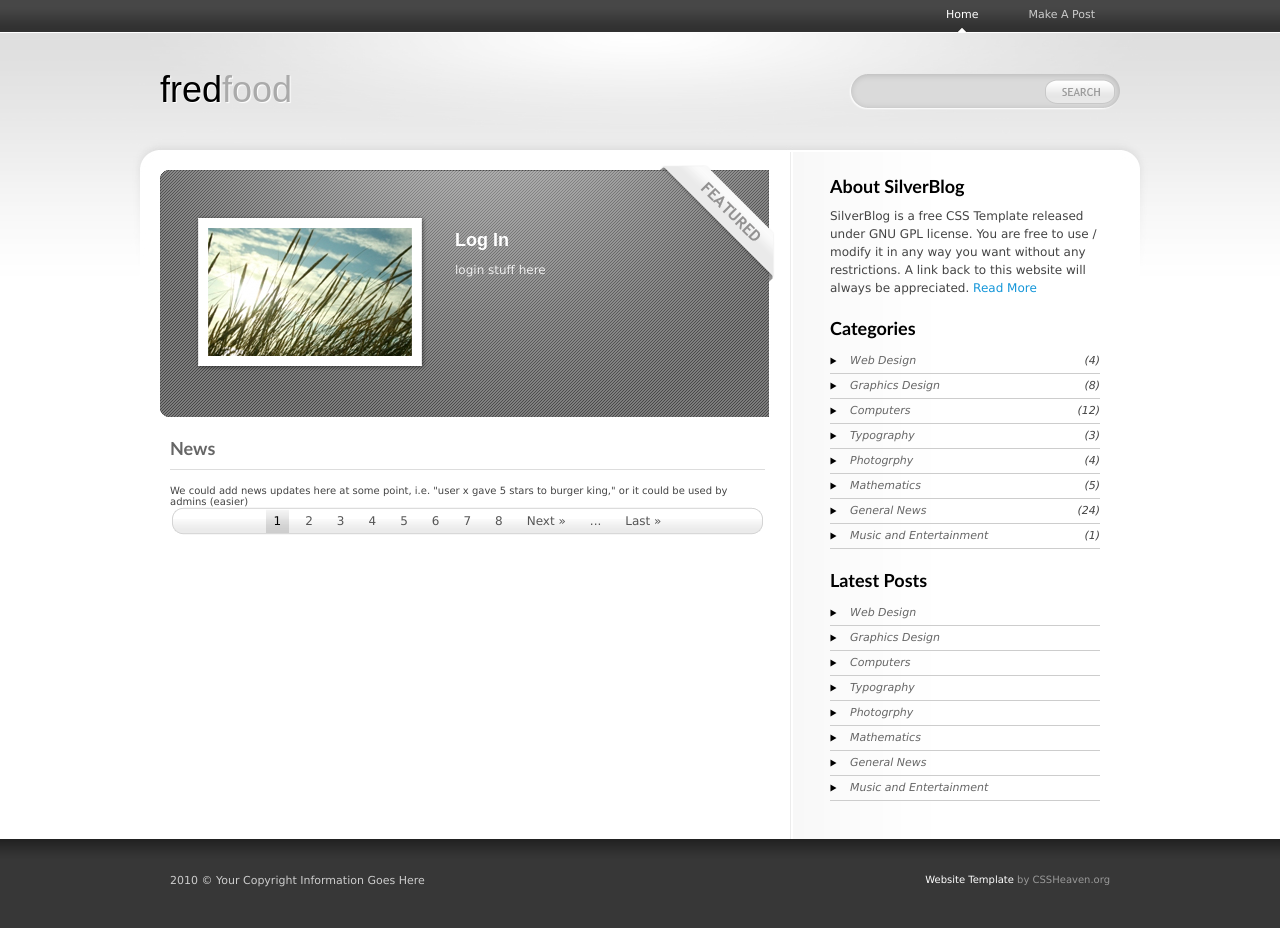
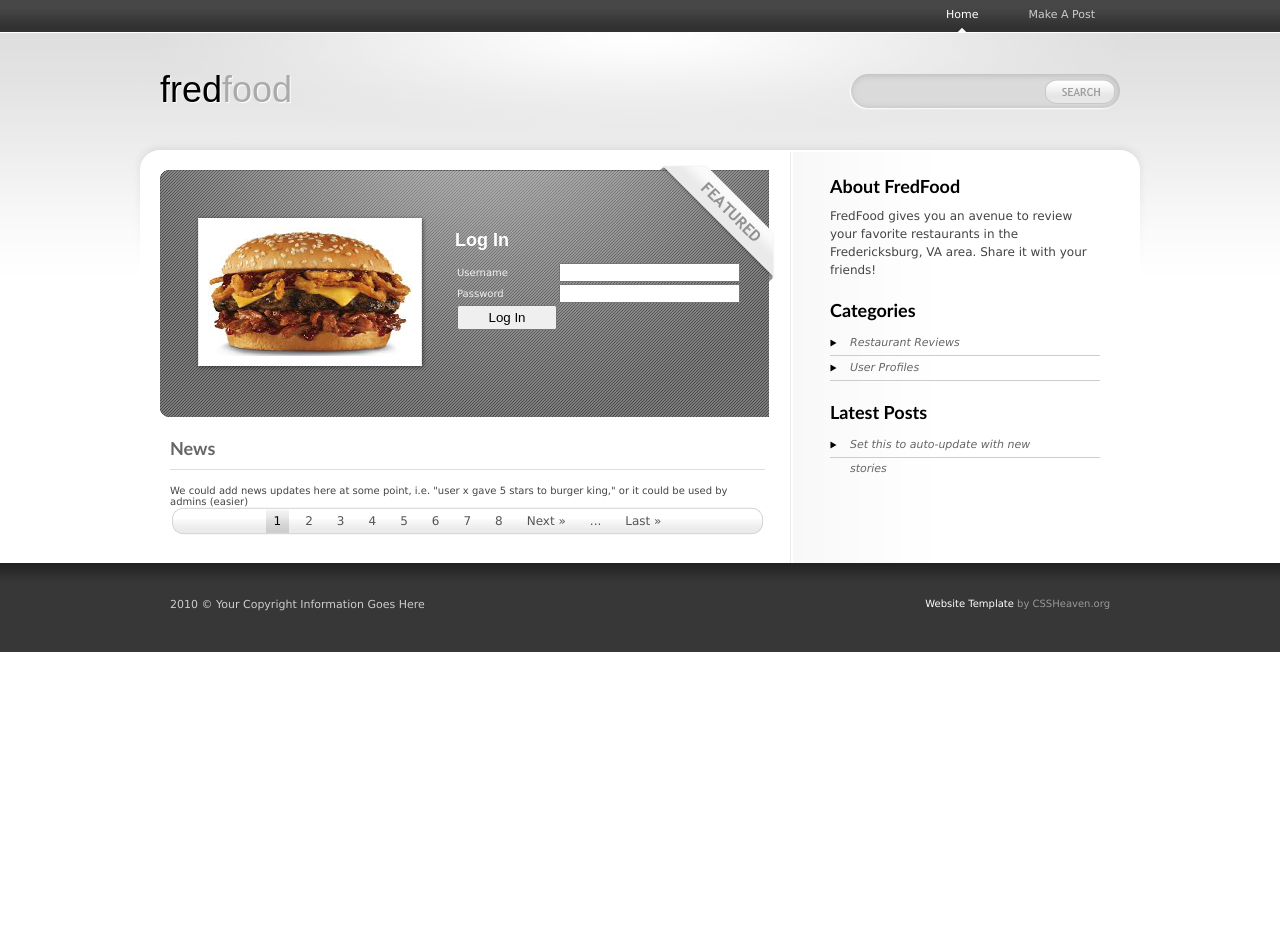
Before and after one commit to sschmith/FredericksburgFood, a PHP site: page / in a window 1280 px wide. After the commit the page ends 652 px from the top, so only its background shows below. Run offline with PHP 8.4, Linux system fonts and the light colour scheme; data that the repository does not hold is empty.

Commit message:
Updated home page

```diff
--- a/index.php
+++ b/index.php
@@ -74,7 +74,12 @@ fred<span>food</span>
   <img src="images/img1.jpg" width="204" height="128" alt="img1"></div>
   <div class="fttxt">
   <h3>Log In</h3>
-  <p> login stuff here </p>
+  <form action="submitLogin.php" method="post">
+  <table>
+  <tr><td>Username</td><td><input type=text name=login id=login size=20/></td></tr>
+  <tr><td>Password</td><td><input type=password name=password id=password size=20/></td></tr>
+  <tr><td><input type="submit" value="Log In"/ style="height: 25px; width: 100px" ></tr></td>
+  </table>
   </div>
   </div>
 </section>
@@ -85,7 +90,8 @@ News
 </h2>
 <p> We could add news updates here at some point, i.e. "user x gave 5 stars to burger king," or it could be used by admins (easier) </p>
 <?php
-$db = mysqli_connect('localhost', 'root', '', 'blog_posts');
+/*
+$db = mysqli_connect('localhost', 'root', '', '');
 $query = "SELECT * FROM blogs ORDER BY Date";
 $result = mysqli_query($db, $query);
 while($row = mysqli_fetch_array($result))
@@ -99,6 +105,7 @@ echo "<header><h3>$author</h3><p class=\"postinfo\">Published on <time>$currentd
 echo "<p>$blog</p><footer><span class=\"author\">$author</span><span class=\"permalink\"><a href=\"#permalink\">Read Full</a></span>";
 echo "<span class=\"comments\"><a href=\"#\">0 Comments</a></span></footer></article>";
 }
+*/
 ?>
 <div class="wp-pagenavi">
 <span class="current">1</span><a href="/page/2/" title="2">2</a><a href="/page/3/" title="3">3</a><a href="/page/4/" title="4">4</a><a href="/page/5/" title="5">5</a><a href="/page/6/" title="6">6</a><a href="/page/7/" title="7">7</a><a href="/page/8/" title="8">8</a><a href="/page/2/">Next &raquo;</a><span class="extend">...</span><a href="/page/27/" title="Last &raquo;">Last &raquo;</a></div>
@@ -107,20 +114,14 @@ echo "<span class=\"comments\"><a href=\"#\">0 Comments</a></span></footer></art
 </section>
 <section id="sidebar">
 <div id="sidebarwrap">
-<h2>About SilverBlog</h2>
-<p>SilverBlog is a free CSS Template released under GNU GPL license. You are free to use / modify it in any way you want without any restrictions.  A link back to this website will always be appreciated. <a href="#">Read More</a></p>
+<h2>About FredFood</h2>
+<p> FredFood gives you an avenue to review your favorite restaurants in the Fredericksburg, VA area. Share it with your friends!</p>
 
 <h2>Categories</h2>
 <ul>
 
-	<li><a href="#">Web Design</a>(4)</li>
-	<li><a href="#">Graphics Design</a>(8)</li>
-	<li><a href="#">Computers</a>(12)</li>
-	<li><a href="#">Typography</a>(3)</li>
-	<li><a href="#">Photogrphy</a>(4)</li>
-	<li><a href="#">Mathematics</a>(5)</li>
-	<li><a href="#">General News</a>(24)</li>
-	<li><a href="#">Music and Entertainment</a>(1)</li>
+	<li><a href="#">Restaurant Reviews</a></li>
+	<li><a href="#">User Profiles</a></li>
 
 
 </ul>
@@ -128,14 +129,7 @@ echo "<span class=\"comments\"><a href=\"#\">0 Comments</a></span></footer></art
 
 <ul>
 
-	<li><a href="#">Web Design</a></li>
-	<li><a href="#">Graphics Design</a></li>
-	<li><a href="#">Computers</a></li>
-	<li><a href="#">Typography</a></li>
-	<li><a href="#">Photogrphy</a></li>
-	<li><a href="#">Mathematics</a></li>
-	<li><a href="#">General News</a></li>
-	<li><a href="#">Music and Entertainment</a></li>
+	<li><a href="#">Set this to auto-update with new stories</a></li>
 
 
 </ul>
```
Also changed, not shown: images/img1.jpg.
